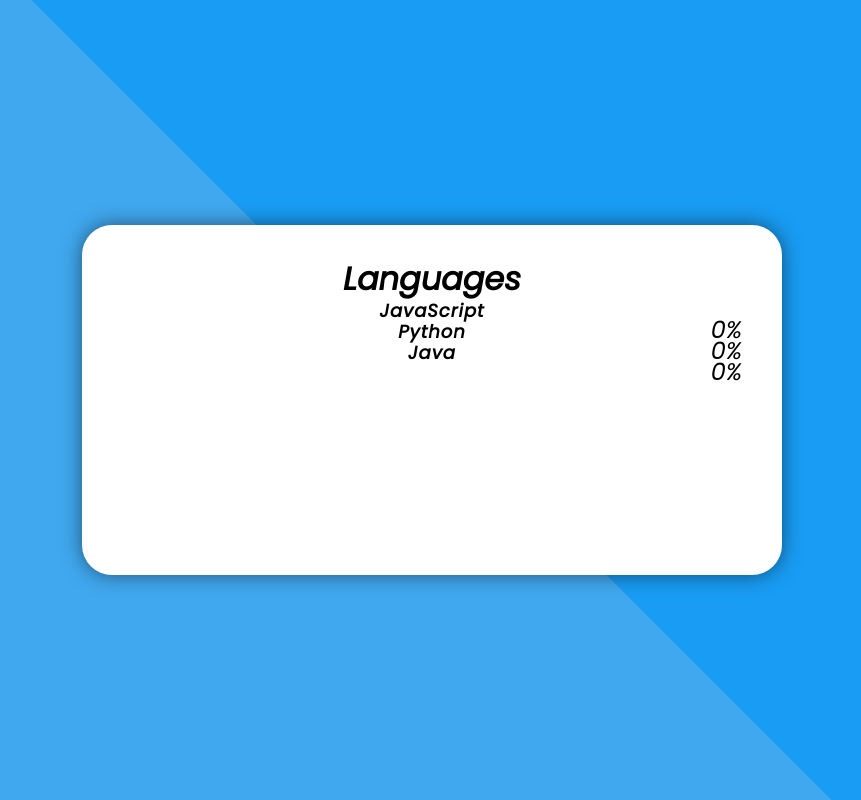
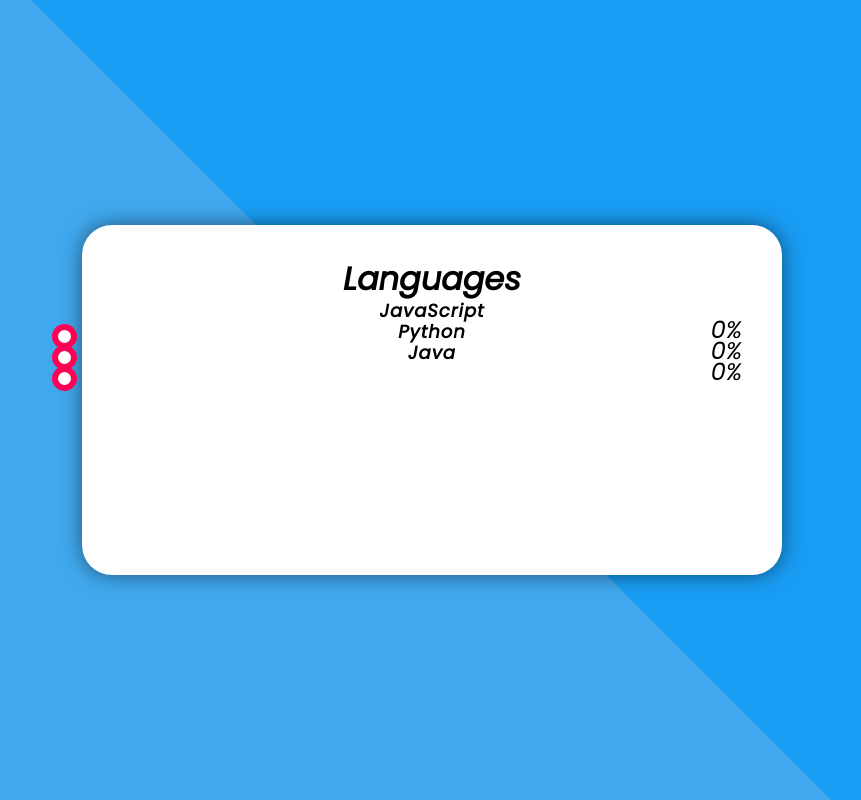
Before and after one commit to Hussny/Progressbar-with-JS, a plain HTML site: page index.html in a window 1280 px wide. Shown: the whole page, without its empty margins (208-1069 px from the left). Drawn offline with Linux system fonts and the light colour scheme.

Commit message:
Added Progress bar span styling

```diff
--- a/style.css
+++ b/style.css
@@ -34,3 +34,13 @@ body{
     font-size: 18px;
     letter-spacing: 1px;
 }
+.progress-bar span{
+    position: absolute;
+    transform: translateX(-20px) translateX(-10px);
+    left: 0;
+    width: 25px;
+    height: 25px;
+    background: white;
+    border: 6px solid rgba(255, 0, 85);
+    border-radius: 50%;
+}
```
